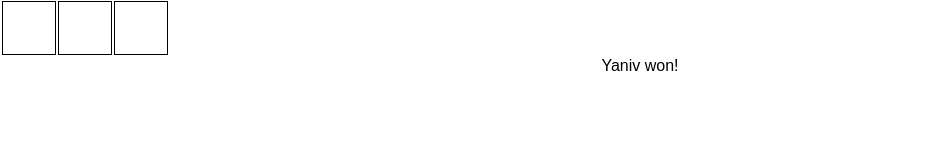
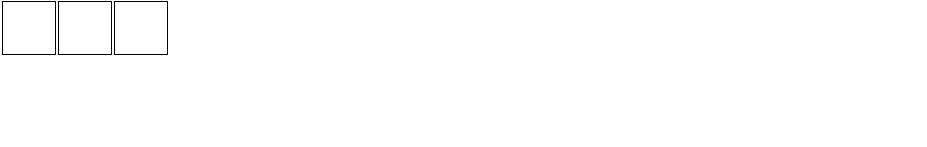
Before and after one commit to yanivefraim/react-tdd-workshop, a React app: page / in a window 1280 px wide. Shown: the part 134-281 px from the top of the page, without its empty margins (0-927 px from the left). Built offline with nearby package versions, Linux system fonts and the light colour scheme.

Commit message:
fix 3rd test

```diff
--- a/src/App.js
+++ b/src/App.js
@@ -10,6 +10,7 @@ class App extends React.Component {
       p1Name: '',
       p2Name: '',
       board: [['', '', ''], ['', '', ''], ['', '', '']],
+      winner: '',
     };
   }
   onNewGame = ({ p1Name, p2Name }) => {
@@ -19,6 +20,9 @@ class App extends React.Component {
   handleCellClick = (rIndex, cIndex) => {
     const board = this.state.board.map(row => [...row]);
     board[rIndex][cIndex] = 'X';
+    if (board[0].every(cell => cell === 'X')) {
+      this.setState({ winner: 'X' });
+    }
     this.setState({ board });
   };
   render() {
@@ -31,7 +35,7 @@ class App extends React.Component {
           p1Name={this.state.p1Name}
           p2Name={this.state.p2Name}
         />
-        <div data-hook="winner-message">Yaniv won!</div>
+        {this.state.winner && <div data-hook="winner-message">Yaniv won!</div>}
       </div>
     );
   }
```
Also changed, not shown: test/App.e2e.js (+2 -0 lines).
